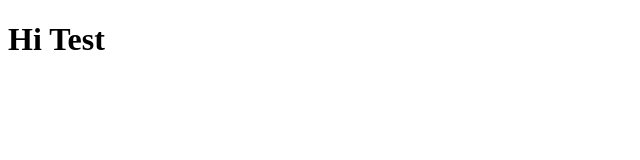
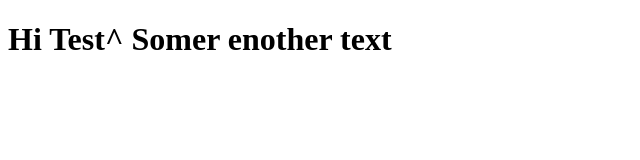
Before and after one commit to hamster513/coursera-test, a plain HTML site: page site/index.html in a window 1280 px wide. Shown: the whole page, without its empty margins (0-640 px from the left). Drawn offline with Linux system fonts and the light colour scheme.

Commit message:
Added text

```diff
--- a/site/index.html
+++ b/site/index.html
@@ -4,6 +4,6 @@
 	<title>Coursera</title>
 </head>
 <body>
-<h1>Hi Test</h1>
+<h1>Hi Test^ Somer enother text</h1>
 </body>
 </html>
```
